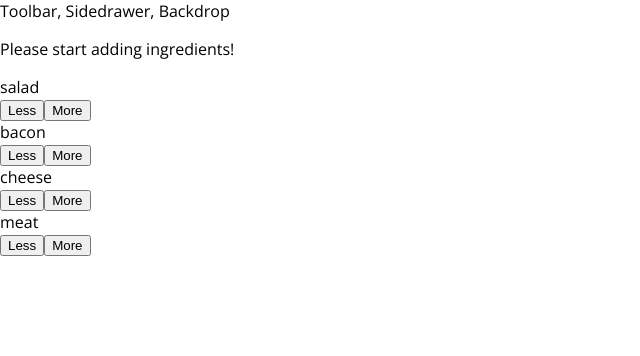
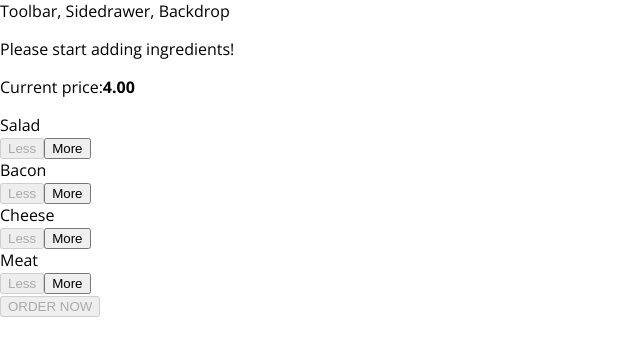
Before and after one commit to damianjnc/Burger-Builder-App-in-React, a React app: page / in a window 1280 px wide. Shown: the top 356 px of the page, without its empty margins (0-640 px from the left). Built offline with nearby package versions, Linux system fonts and the light colour scheme.

Commit message:
creating the order summary modal

```diff
--- a/src/components/Burger/BurgerControls/BuildControl/BuildContol.js
+++ b/src/components/Burger/BurgerControls/BuildControl/BuildContol.js
@@ -4,8 +4,15 @@
 const buildControl = (props) => (
     <div className={classes.BuildControl}>
         <div className={classes.Label}> {props.label} </div>
-        <button className={classes.Less}>Less</button>
-        <button className={classes.More}>More</button>
+        <button
+            className={classes.Less}
+            onClick={ props.removed }
+            disabled={ props.disabled }
+        >Less</button>
+        <button
+            className={classes.More}
+            onClick={ props.added }
+        >More</button>
     </div>
 );
 
--- a/src/components/Burger/BurgerControls/BuildControls.css
+++ b/src/components/Burger/BurgerControls/BuildControls.css
@@ -8,3 +8,45 @@
     margin: auto;
     padding: 10px 0;
 }
+
+
+.OrderButton {
+    background-color: #DAD735;
+    outline: none;
+    cursor: pointer;
+    border: 1px solid #966909;
+    color: #966909;
+    font-family: inherit;
+    font-size: 1.2em;
+    padding: 15px 30px;
+    box-shadow: 2px 2px 2px #966909;
+}
+
+.OrderButton:hover, .OrderButton:active {
+    background-color: #A0DB41;
+    border: 1px solid #966909;
+    color: #966909;
+}
+
+.OrderButton:disabled {
+    background-color: #C7C6C6;
+    cursor: not-allowed;
+    border: 1px solid #ccc;
+    color: #888888;
+}
+
+.OrderButton:not(:disabled) {
+    animation: enable 0.3s linear;
+}
+
+@keyframes enable {
+    0% {
+        transform: scale(1);
+    }
+    60% {
+        transform: scale(1.1);
+    }
+    100% {
+        transform: scale(1);
+    }
+}
--- a/src/components/Burger/BurgerControls/BurgerControls.js
+++ b/src/components/Burger/BurgerControls/BurgerControls.js
@@ -10,10 +10,22 @@
 ];
 
 const buildControls = (props) => (
-    <div className = { classes.buildControls}>
+
+    <div className = { classes.BuildControls}>
+        <p>Current price:<strong>{props.price.toFixed(2)}</strong> </p>
         {controls.map( ctrl => (
-            <BuildControl key={ctrl.label} label={ ctrl.type } />
+            <BuildControl
+                key={ctrl.label}
+                label={ ctrl.label }
+                added = { () => props.ingredientAdded(ctrl.type) }
+                removed = { () => props.ingredientRemoved(ctrl.type) }
+                disabled = { props.disabled[ctrl.type] }
+            />
         ))}
+        <button
+            className={classes.OrderButton}
+            disabled={!props.purchasable}
+        >ORDER NOW</button>
     </div>
 );
 
--- /dev/null
+++ b/src/components/UI/Modal/Modal.css
@@ -0,0 +1,20 @@
+.Modal {
+    position: fixed;
+    z-index: 500;
+    background-color: white;
+    width: 70%;
+    border: 1px solid #ccc;
+    box-shadow: 1px 1px 1px black;
+    padding: 16px;
+    left: 15%;
+    top: 30%;
+    box-sizing: border-box;
+    transition: all 0.3s ease-out;
+}
+
+@media (min-width: 600px) {
+    .Modal {
+        width: 500px;
+        left: calc(50% - 250px);
+    }
+}
--- /dev/null
+++ b/src/components/UI/Modal/Modal.js
@@ -0,0 +1,10 @@
+import React from 'react';
+import classes from './Modal.css';
+
+const model = (props) => (
+    <div className={classes.Modal}>
+        {props.children}
+    </div>
+);
+
+export default model;
--- a/src/containers/BurgerBuilder/BurgerBuilder.js
+++ b/src/containers/BurgerBuilder/BurgerBuilder.js
@@ -2,6 +2,14 @@
 import Auxiliary from '../../hoc/Auxiliary';
 import Burger from '../../components/Burger/Burger';
 import BurgerControls from '../../components/Burger/BurgerControls/BurgerControls';
+import Modal from '../../components/UI/Modal/Modal';
+
+const INGREDIENT_PRICES = {
+    salad: 0.5,
+    cheese: 0.4,
+    meat: 1.3,
+    bacon: 0.7
+};
 
 
 class BurgerBuilder extends Component {
@@ -11,15 +19,78 @@
             bacon: 0,
             cheese: 0,
             meat: 0
+        },
+        totalPrice: 4,
+        purchasable: false
+    }
+
+    updatePurchaseState(ingredients){
+        const sum = Object.keys(ingredients)
+            .map(igKey => {
+                return ingredients[igKey];
+            }).reduce((sum, el) => {
+                return sum + el;
+            }, 0);
+        this.setState({purchasable: sum>0})
+    }
+
+    addIngredientHandler = (type) => {
+        const oldCount = this.state.ingredients[type];
+        const updatedCount = oldCount + 1;
+        const updatedIngredients = {
+            ...this.state.ingredients
+        };
+        updatedIngredients[type] = updatedCount;
+        const priceAddition = INGREDIENT_PRICES[type];
+        const oldPrice = this.state.totalPrice;
+        const newPrice = oldPrice + priceAddition;
+        this.setState({
+            totalPrice: newPrice,
+            ingredients: updatedIngredients
+        });
+        this.updatePurchaseState(updatedIngredients);
+    }
+
+    removeIngredientHandler = (type) => {
+        const oldCount = this.state.ingredients[type];
+        if(oldCount <= 0 ){
+            return;
         }
-    };
+        const updatedCount = oldCount - 1;
+        const updatedIngredients = {
+            ...this.state.ingredients
+        };
+        updatedIngredients[type] = updatedCount;
+        const priceDeduction = INGREDIENT_PRICES[type];
+        const oldPrice = this.state.totalPrice;
+        const newPrice = oldPrice - priceDeduction;
+        this.setState({
+            totalPrice: newPrice,
+            ingredients: updatedIngredients
+        });
+        this.updatePurchaseState(updatedIngredients);
+    }
 
     render(){
+        const disabledInfo ={
+            ...this.state.ingredients
+        };
+
+        for(let key in disabledInfo){
+            disabledInfo[key] = disabledInfo[key] <= 0;
+        }
 
         return(
             <Auxiliary>
+                <Modal />
                 <Burger ingredients={ this.state.ingredients } />
-                <div> <BurgerControls /> </div>
+                <BurgerControls
+                    ingredientAdded = { this.addIngredientHandler }
+                    ingredientRemoved = { this.removeIngredientHandler}
+                    disabled = {disabledInfo}
+                    price = {this.state.totalPrice}
+                    purchasable = {this.state.purchasable}
+                />
             </Auxiliary>
         );
     }
```
Also changed, not shown: src/components/UI/Backdrop/Backdrop.js (added).
